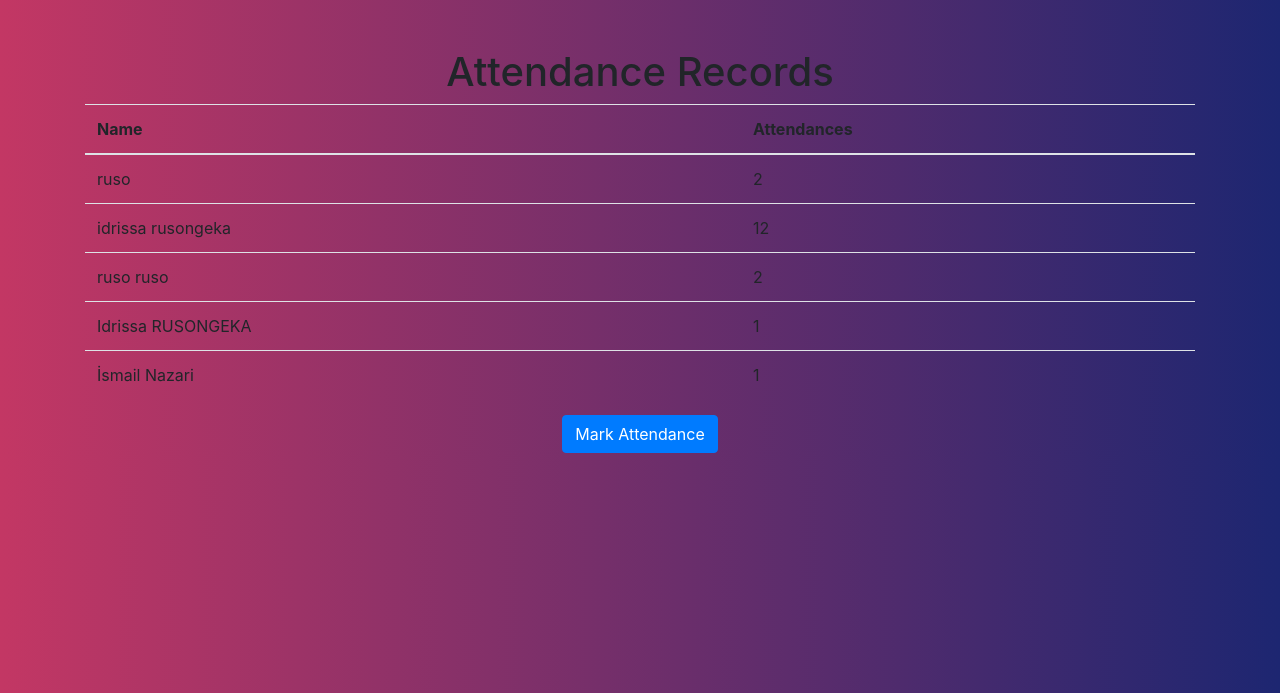
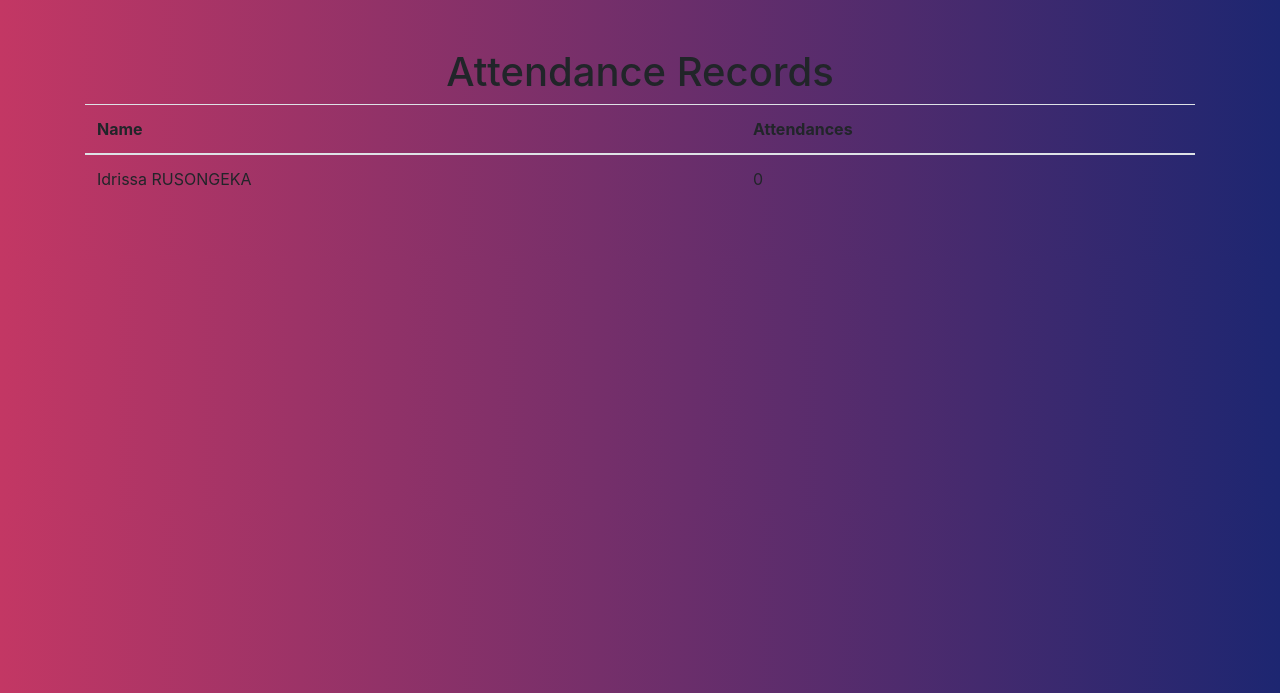
Before and after one commit to uihmBirlik/uihm_panel, a Flask app: page /attendance in a window 1280 px wide. Shown: the top 693 px of the page. Run offline with Flask 2, Linux system fonts and the light colour scheme; some libraries are stand-ins or nearby versions.

Commit message:
eighth_com

```diff
--- a/names.csv
+++ b/names.csv
@@ -1,6 +1,2 @@
 Name,Attendances
-ruso,2
-idrissa rusongeka,12
-ruso ruso,2
-Idrissa RUSONGEKA,1
-İsmail Nazari,1
+Idrissa RUSONGEKA,0
--- a/templates/attendance.html
+++ b/templates/attendance.html
@@ -29,7 +29,7 @@
         </tbody>
     </table>
     <div class="text-center">
-        <a href="/" class="btn btn-primary">Mark Attendance</a>
+        <a href="/" class="btn btn-primary" style="visibility:hidden">Mark Attendance</a>
     </div>
 </div>
 </body>
--- a/templates/marked.html
+++ b/templates/marked.html
@@ -13,7 +13,7 @@
       <h1 class="text-center">Attendance Marked</h1>
       <p class="text-center">Your attendance has been marked for {{ name }}.</p>
       <div class="text-center">
-        <a href="/" class="btn btn-primary">Mark Another Attendance</a>
+        <a href="/" class="btn btn-primary" style="visibility:hidden">Mark Another Attendance</a>
         <a href="/attendance" class="btn btn-secondary">Show Attendance</a>
       </div>
     </div>
```
